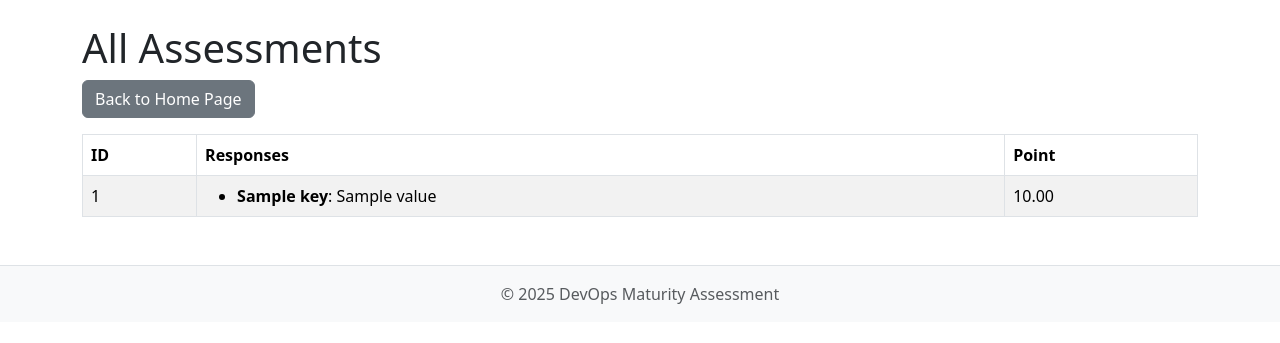
After one commit to devops-maturity/devops-maturity, a FastAPI app: template src/web/templates/assessments.html in a window 1280 px wide. The commit adds this page. Shown: the top 343 px of the page. Run offline with FastAPI, Linux system fonts and the light colour scheme; the template is opened without the code that fills it: most values are stand-ins (such as "Sample title", 1, 10 or a date in 2020).

Commit message:
support to save data to database

```diff
--- a/src/web/main.py
+++ b/src/web/main.py
@@ -2,7 +2,7 @@ from fastapi import FastAPI, Request
 from fastapi.responses import HTMLResponse, FileResponse
 from fastapi.staticfiles import StaticFiles
 from fastapi.templating import Jinja2Templates
-from ..core.model import Criteria, UserResponse
+from ..core.model import Criteria, UserResponse, Assessment, SessionLocal
 from ..core.scorer import calculate_score, score_to_level
 from ..badges.generator import generate_badge
 
@@ -116,9 +116,19 @@ def read_form(request: Request):
 async def submit(request: Request):
     form = await request.form()
     responses = []
-    for c in criteria:
-        answer = form.get(c.id)
-        responses.append(UserResponse(id=c.id, answer=answer == "yes"))
+    responses_dict = {}
+    for k, v in form.items():
+        answer = v == "yes"
+        responses.append(UserResponse(id=k, answer=answer))
+        responses_dict[k] = answer  # store as dict for database
+
+    # Save to database
+    db = SessionLocal()
+    assessment = Assessment(responses=responses_dict)
+    db.add(assessment)
+    db.commit()
+    db.close()
+
     score = calculate_score(criteria, responses)
     level = score_to_level(score)
     badge_filename = "devops-maturity.svg"
@@ -139,3 +149,20 @@ async def submit(request: Request):
 @app.get("/badge.svg")
 def get_badge():
     return FileResponse("src/web/static/badge.svg", media_type="image/svg+xml")
+
+
+@app.get("/assessments", response_class=HTMLResponse)
+def list_assessments(request: Request):
+    db = SessionLocal()
+    assessments = db.query(Assessment).all()
+    db.close()
+    assessment_data = []
+    for a in assessments:
+        # Convert responses from dict to UserResponse objects
+        responses = [UserResponse(id=k, answer=v) for k, v in a.responses.items()]
+        point = calculate_score(criteria, responses)
+        assessment_data.append({"id": a.id, "responses": a.responses, "point": point})
+    return templates.TemplateResponse(
+        "assessments.html",
+        {"request": request, "assessments": assessment_data},
+    )
--- /dev/null
+++ b/src/web/templates/assessments.html
@@ -0,0 +1,42 @@
+<!DOCTYPE html>
+<html>
+<head>
+    <title>All Assessments</title>
+    <link href="https://cdn.jsdelivr.net/npm/bootstrap@5.3.2/dist/css/bootstrap.min.css" rel="stylesheet">
+</head>
+<body>
+    <div class="container mt-4">
+        <h1>All Assessments</h1>
+        <a href="/" class="btn btn-secondary mb-3">Back to Home Page</a>
+        <table class="table table-bordered table-striped">
+            <thead>
+                <tr>
+                    <th>ID</th>
+                    <th>Responses</th>
+                    <th>Point</th>
+                </tr>
+            </thead>
+            <tbody>
+                {% for a in assessments %}
+                <tr>
+                    <td>{{ a.id }}</td>
+                    <td>
+                        <ul class="mb-0">
+                        {% for key, value in a.responses.items() %}
+                            <li><strong>{{ key }}</strong>: {{ value }}</li>
+                        {% endfor %}
+                        </ul>
+                    </td>
+                    <td>{{ '%.2f' | format(a.point) }}</td>
+                </tr>
+                {% endfor %}
+            </tbody>
+        </table>
+    </div>
+    <footer class="footer mt-5 py-3 bg-light border-top">
+        <div class="container text-center text-muted">
+            &copy; 2025 DevOps Maturity Assessment
+        </div>
+    </footer>
+</body>
+</html>
--- a/src/web/templates/result.html
+++ b/src/web/templates/result.html
@@ -6,7 +6,7 @@
     <link href="https://cdn.jsdelivr.net/npm/bootstrap@5.3.2/dist/css/bootstrap.min.css" rel="stylesheet">
     <style>
         .badge-img { max-width: 220px; margin-bottom: 20px; }
-        .copy-box { font-family: monospace; background: #f4f4f4; padding: 8px; border-radius: 4px; margin-bottom: 10px; }
+        .copy-box { font-family: monospace; background: #FFFFFF; padding: 8px; border-radius: 4px; margin-bottom: 10px; }
     </style>
 </head>
 <body>
```
Also changed, not shown: pyproject.toml (+26 -4 lines), src/core/model.py (+16 -0 lines), src/web/templates/form.html (+13 -1 lines), devops_maturity.db (added), src/web/static/devops-maturity.svg, src/web/static/logo.png (added).
